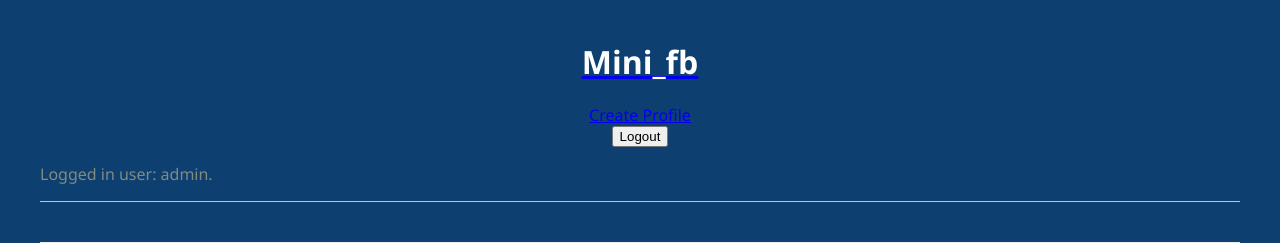
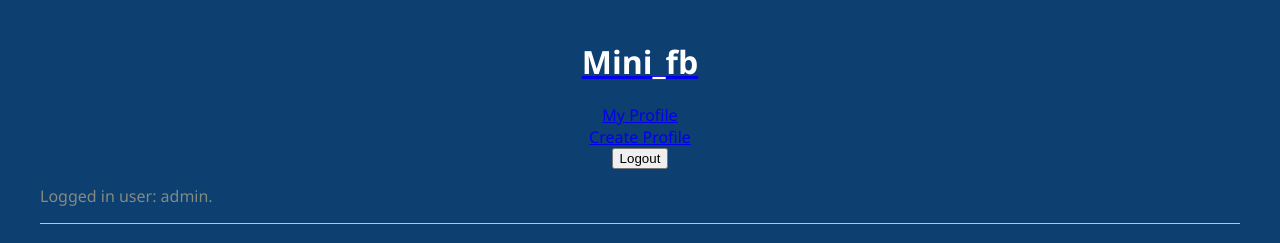
Before and after one commit to ChenMichelle2/CS412, a Django app: page /mini_fb/profile/1 in a window 1280 px wide. Shown: the top 243 px of the page. Run offline with Django 4.2, Linux system fonts and the light colour scheme; a user stored in the database is signed in; data comes from the database, SQL or seed files in the repository; both versions use the stored data as it was after the commit.

Commit message:
got most of task 2 to work lol

```diff
--- a/mini_fb/templates/mini_fb/base.html
+++ b/mini_fb/templates/mini_fb/base.html
@@ -19,14 +19,17 @@
       <li>
         <!-- URLs that depend on authentication status -->
         {% if request.user.is_authenticated %}
+      <li><a href="{% url 'show_profile' profile.pk % }"> My Profile</a></li>
       <li><a href="{% url 'create_profile' %}">Create Profile</a></li>
       <!--<li><a href="{% url 'logout' %}">Log out</a></li>-->
-      <form action="{% url 'logout' %}" method="POST">
+      <form action="{% url 'mini_fb_logout' %}" method="POST">
         {% csrf_token %}
         <input type="submit" value="Logout">
       </form>
       {% else %}
-      <li><a href="{% url 'login' %}">Log in</a></li>
+      <li>
+        <button><a href="{% url 'mini_fb_login' %}">Log in</a></button>
+      </li>
       {% endif %}
       </li>
     </div>
--- a/mini_fb/templates/mini_fb/friend_suggestions.html
+++ b/mini_fb/templates/mini_fb/friend_suggestions.html
@@ -27,7 +27,10 @@
           {% endif %}
           <p>{{ suggestion.first_name }} {{ suggestion.last_name }}</p>
           <!-- Link to add the suggested friend -->
-          <a href="{% url 'add_friend' profile.pk suggestion.pk %}">Add Friend</a>
+          <form action="{% url 'add_friend' suggestion.pk %}" method="post">
+            {% csrf_token %}
+            <button type="submit">Add Friend</button>
+          </form>
         </div>
       </div>
       {% endfor %}
--- a/mini_fb/templates/mini_fb/news_feed.html
+++ b/mini_fb/templates/mini_fb/news_feed.html
@@ -6,12 +6,12 @@
 {% block content %}
 <main class="container">
   <div class="centering_text">
-    <h2>News Feed for {{ profile.first_name }} {{ profile.last_name }}</h2>
+    <h2>News Feed</h2>
 
     <!-- Link to navigate around mini_fb -->
     <p>
       <a href="{% url 'show_all_profiles' %}">All Profiles</a>
-      <a href="{% url 'show_profile' profile.pk %}">Profile Page</a>
+
     </p>
 
     {% if news_feed %}
--- a/mini_fb/templates/mini_fb/show_profile.html
+++ b/mini_fb/templates/mini_fb/show_profile.html
@@ -16,7 +16,7 @@
 
     </p>
     {% if user.is_authenticated and user == Profile.user %}
-    <h2><a href="{% url 'update_profile' Profile.pk %}">Update Profile</a></h2>
+    <h2><a href="{% url 'update_profile'%}">Update Profile</a></h2>
     {% endif %}
   </article>
 
@@ -24,13 +24,13 @@
     <!-- Link to view the news feed -->
     {% if user.is_authenticated and user == Profile.user %}
     <p>
-      <a href="{% url 'news_feed' Profile.pk %}">See News Feed</a>
+      <a href="{% url 'news_feed'%}">See News Feed</a>
     </p>
     {% endif %}
 
     <h2>Status Messages</h2>
     {% if user.is_authenticated and user == Profile.user %}
-    <a href="{% url 'create_status' Profile.pk%}">Create a Status Message</a>
+    <a href="{% url 'create_status'%}">Create a Status Message</a>
     {% endif %}
     {% if Profile.get_message %}
     <!-- call the get_comments method on the article object -->
@@ -66,7 +66,7 @@
     <!-- Link to view friend suggestions -->
     {% if user.is_authenticated and user == Profile.user %}
     <p>
-      <a href="{% url 'friend_suggestions' Profile.pk %}">See Friend Suggestions</a>
+      <a href="{% url 'friend_suggestions'%}">See Friend Suggestions</a>
     </p>
     {% endif %}
 
--- a/mini_fb/urls.py
+++ b/mini_fb/urls.py
@@ -2,6 +2,7 @@
 ## descruption: URL pattern for the mini_fb app
 from django.urls import path
 from django.conf import settings
+from django.contrib.auth import views as auth_views ##NEW
 from . import views
 
 urlpatterns =[
@@ -9,11 +10,15 @@ urlpatterns =[
   path(r'show_all_profiles/', views.ShowAllProfilesView.as_view(), name="show_all_profiles" ),
   path(r'profile/<int:pk>',views.ShowProfilePageView.as_view(), name='show_profile'),
   path(r'create_profile/', views.CreateProfileView.as_view(), name = "create_profile"),
-  path(r'profile/<int:pk>/create_status',views.CreateStatusMessageView.as_view(), name ="create_status"),
-  path(r'profile/<int:pk>/update/', views.UpdateProfileView.as_view(), name='update_profile'),
+  path(r'status/create_status',views.CreateStatusMessageView.as_view(), name ="create_status"),
+  path(r'profile/update/', views.UpdateProfileView.as_view(), name='update_profile'),
   path(r'status/<int:pk>/delete/', views.DeleteStatusMessageView.as_view(), name='delete_status'),
   path(r'status/<int:pk>/update/', views.UpdateStatusMessageView.as_view(), name='update_status_message'),
-  path(r'profile/<int:pk>/add_friend/<int:other_pk>/', views.CreateFriendView.as_view(), name= 'add_friend'),
-  path(r'profile/<int:pk>/friend_suggestions/', views.ShowFriendSuggestionsView.as_view(), name = 'friend_suggestions'),
-  path(r'profile/<int:pk>/news_feed/', views.ShowNewsFeedView.as_view(), name = 'news_feed'),
+  path(r'profile/add_friend/<int:other_pk>', views.CreateFriendView.as_view(), name= 'add_friend'),
+  path(r'profile/friend_suggestions/', views.ShowFriendSuggestionsView.as_view(), name = 'friend_suggestions'),
+  path(r'profile/news_feed/', views.ShowNewsFeedView.as_view(), name = 'news_feed'),
+
+  path('login/', auth_views.LoginView.as_view(template_name='mini_fb/login.html'), name = 'mini_fb_login'), #NEW
+  path('logout/', auth_views.LogoutView.as_view(template_name='mini_fb/logout.html'), name='mini_fb_logout'), ## NEW
+  #path('register/', views.RegistrationView.as_view(), name='mini_fb_register'),
 ]
--- a/mini_fb/views.py
+++ b/mini_fb/views.py
@@ -19,6 +19,16 @@ class ShowAllProfilesView(ListView):
   model = Profile #the model to display
   template_name = 'mini_fb/show_all_profiles.html'
   context_object_name = 'Profiles' # how to find the data in the template file
+  def get_context_data(self, **kwargs):
+        # Get the default context data from the ListView
+        context = super().get_context_data(**kwargs)
+
+        # Add the logged-in user's profile to the context if they're authenticated
+        if self.request.user.is_authenticated:
+            user_profile = Profile.objects.get(user=self.request.user)
+            context['profile'] = user_profile
+
+        return context
 
 class ShowProfilePageView(DetailView):
   '''shows the profile of one Profile '''
@@ -46,10 +56,11 @@ class CreateStatusMessageView(LoginRequiredMixin,CreateView):
   template_name = 'mini_fb/create_status_form.html'
 
   def get_context_data(self, **kwargs):
-    context = super().get_context_data(**kwargs)
-    profile = Profile.objects.get(pk=self.kwargs['pk'])
-    context['profile'] = profile  # Pass profile to the template
-    return context
+        context = super().get_context_data(**kwargs)
+        # Get the logged-in user's profile instead of relying on pk
+        profile = get_object_or_404(Profile, user=self.request.user)
+        context['profile'] = profile  # Pass profile to the template
+        return context
 
   def get_login_url(self) -> str:
     '''Return the URL to the login page.'''
@@ -71,9 +82,13 @@ class CreateStatusMessageView(LoginRequiredMixin,CreateView):
     return super().form_valid(form)
 
   def get_success_url(self):
-    # Redirect to the profile's detail page after posting the status
-    return reverse('show_profile', args=[self.kwargs['pk']])
+        # Redirect to the logged-in user's profile page after posting the status
+        profile = get_object_or_404(Profile, user=self.request.user)
+        return reverse('show_profile', kwargs={'pk': profile.pk})
 
+  def get_object(self):
+        # Fetch the logged-in user's profile instead of using pk
+        return get_object_or_404(Profile, user=self.request.user)
 class UpdateProfileView(LoginRequiredMixin, UpdateView):
   '''Updates the Profile from the form'''
   model = Profile
@@ -93,6 +108,17 @@ class UpdateProfileView(LoginRequiredMixin, UpdateView):
   def get_login_url(self) -> str:
     '''Return the URL to the login page.'''
     return reverse('login')
+
+  def get_object(self):
+        # Check if a pk is provided in the URL
+        pk = self.kwargs.get('pk', None)
+
+        if pk:
+            # If pk is provided, get the profile associated with that pk
+            return get_object_or_404(Profile, pk=pk)
+        else:
+            # If no pk is provided, return the profile of the logged-in user
+            return get_object_or_404(Profile, user=self.request.user)
 
 class DeleteStatusMessageView(LoginRequiredMixin,DeleteView):
   '''deletes a status message'''
@@ -125,28 +151,34 @@ class UpdateStatusMessageView(LoginRequiredMixin,UpdateView):
 
 class CreateFriendView(LoginRequiredMixin, View):
   """Adds a friend relationship between two profiles based on URL parameters"""
-  def dispatch(self, request, *args, **kwargs):
-    pk = self.kwargs.get('pk')
-    other_pk = self.kwargs.get('other_pk')
+  def get_object(self):
+        """Fetches the logged-in user's profile."""
+        return get_object_or_404(Profile, user=self.request.user)
 
-    profile = get_object_or_404(Profile, pk=pk)
-    other_profile = get_object_or_404(Profile, pk=other_pk)
+  def post(self, request, other_pk, *args, **kwargs):
+        """Handles the POST request to add a friend."""
+        # Get the logged-in user's profile
+        user_profile = self.get_object()
 
-    # Check for self-friending
-    if profile == other_profile:
-      print("Cannot add self as a friend.")
-    else:
-      # Add friend only if it doesn't already exist
-      if profile.add_friend(other_profile):
-        print("Friendship created successfully.")
-      else:
-        print("Friendship already exists.")
+        # Get the profile of the user to be added as a friend
+        other_profile = get_object_or_404(Profile, pk=other_pk)
 
-      # Redirect back to the profile page
-      return redirect(reverse('show_profile', kwargs={'pk': pk}))
-    def get_login_url(self) -> str:
-      '''Return the URL to the login page.'''
-      return reverse('login')
+        # Check for self-friending
+        if user_profile == other_profile:
+            print("Cannot add yourself as a friend.")
+        else:
+            # Add the other profile as a friend if not already a friend
+            if user_profile.add_friend(other_profile):
+                print("Friendship created successfully.")
+            else:
+                print("Friendship already exists.")
+
+        # Redirect to the logged-in user's news feed or any other desired page
+        return redirect(reverse('show_profile', kwargs={'pk': user_profile.pk}))
+  def get_login_url(self) -> str:
+        """Return the URL to the login page if the user is not authenticated."""
+        return reverse('login')
+
 
 class ShowFriendSuggestionsView(LoginRequiredMixin, DetailView):
   """Displays friend suggestions for a single profile."""
@@ -162,11 +194,20 @@ class ShowFriendSuggestionsView(LoginRequiredMixin, DetailView):
   def get_login_url(self) -> str:
     '''Return the URL to the login page.'''
     return reverse('login')
+
+  def get_object(self):
+    pk = self.kwargs.get('pk', None)
+
+    if pk:
+      return get_object_or_404(Profile, pk=pk)
+    else:
+      return get_object_or_404(Profile, user=self.request.user)
 class ShowNewsFeedView(LoginRequiredMixin,DetailView):
   """Displays the news feed for a single profile."""
   model = Profile
   template_name = 'mini_fb/news_feed.html'
-  context_object_name = 'profile'
+  context_object_name = 'status_messages'
+
   def get_login_url(self) -> str:
     '''Return the URL to the login page.'''
     return reverse('login')
@@ -175,3 +216,10 @@ class ShowNewsFeedView(LoginRequiredMixin,DetailView):
     profile = self.get_object()
     context['news_feed'] = profile.get_news_feed()
     return context
+  def get_object(self):
+    pk = self.kwargs.get('pk', None)
+
+    if pk:
+      return get_object_or_404(Profile, pk=pk)
+    else:
+      return get_object_or_404(Profile, user=self.request.user)
```
Also changed, not shown: mini_fb/templates/mini_fb/login.html (added, +23 -0 lines), mini_fb/templates/mini_fb/logout.html (added, +14 -0 lines), db.sqlite3.
